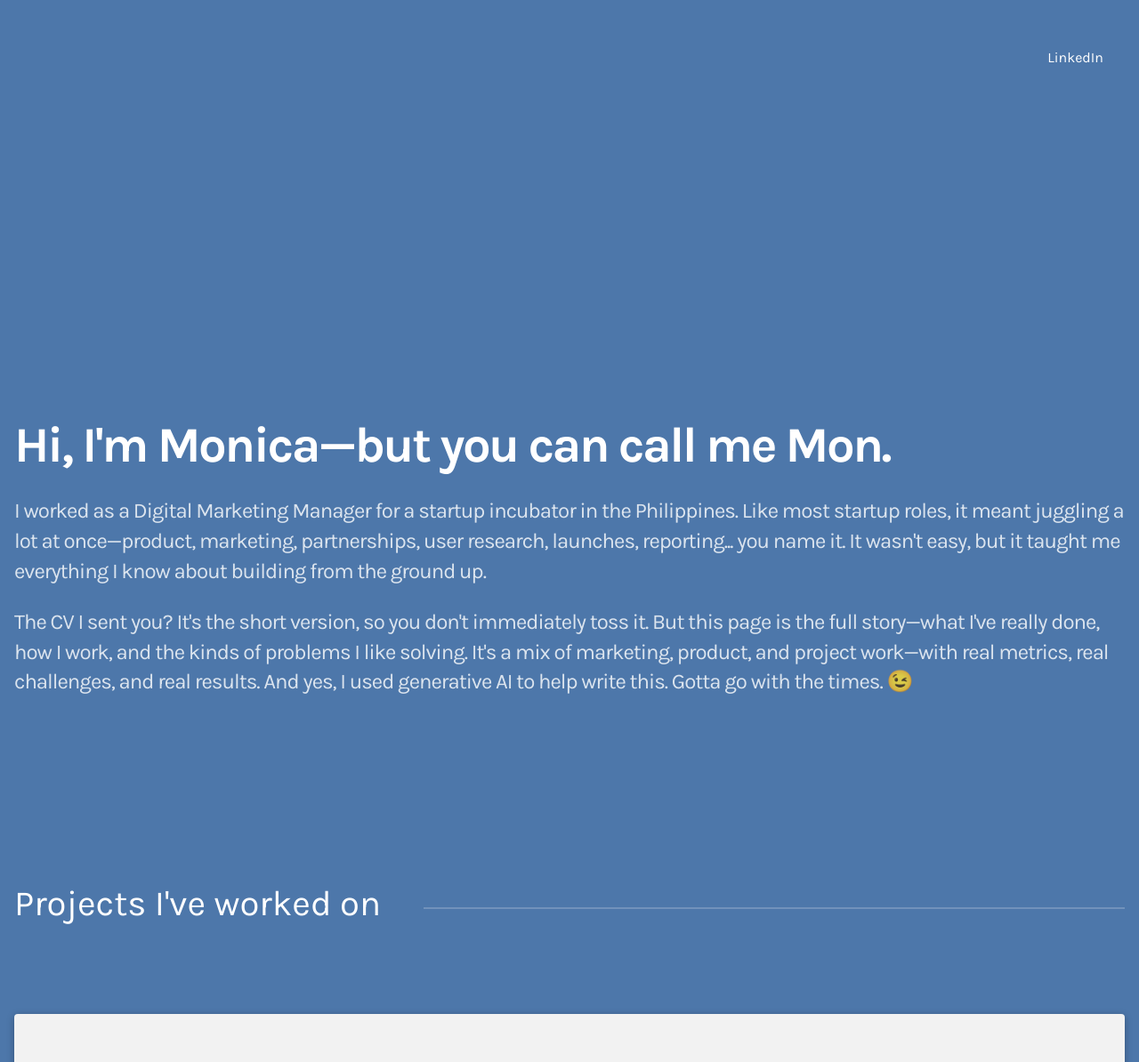
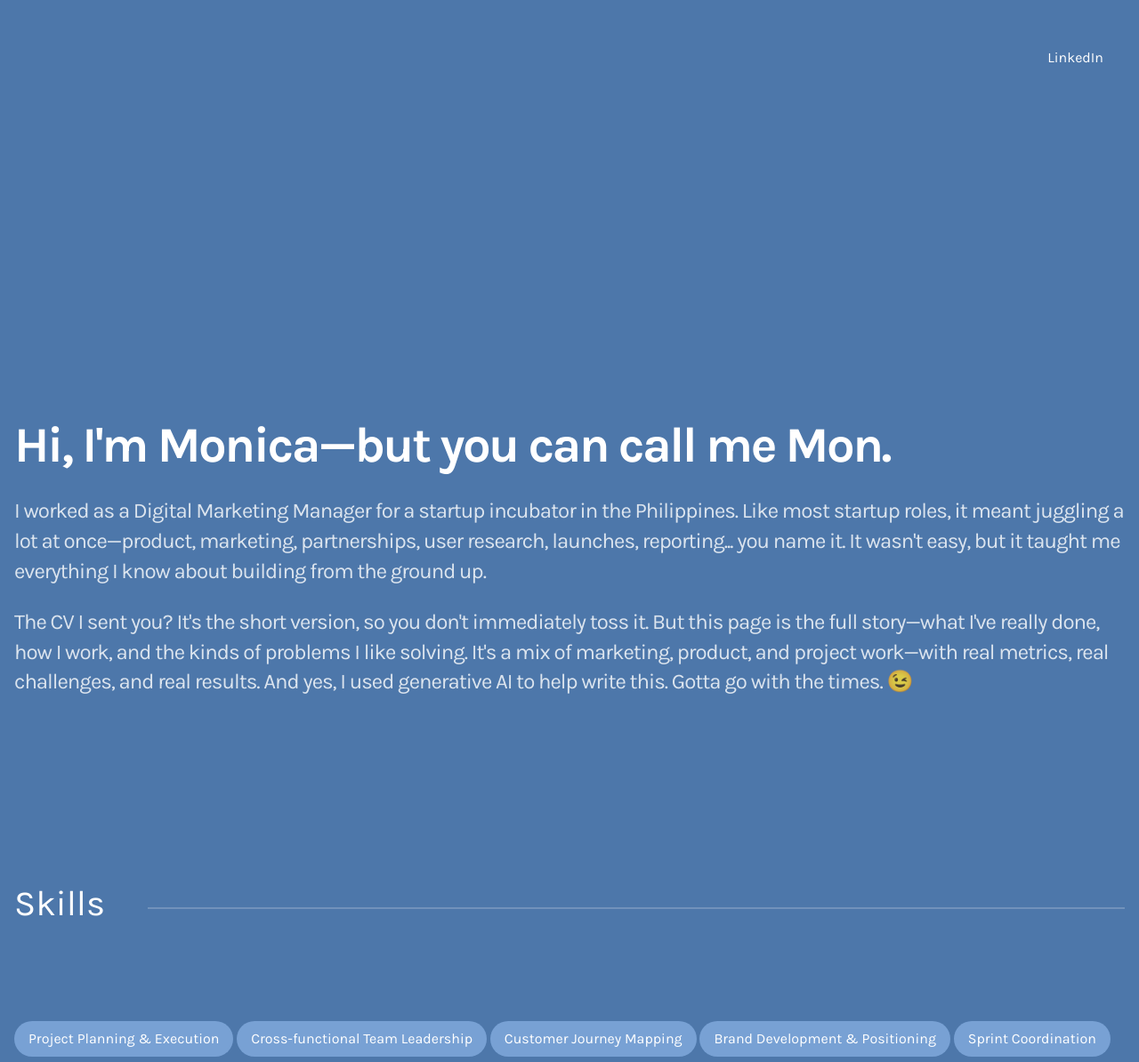
Before and after one commit to mpaulcarr/mpaulcarr.github.io, a Jekyll site: the page built from index.html, in a window 1280 px wide. Shown: the top 1194 px of the page at 89% size. Built offline with Jekyll 4.4.1, drawn with Linux system fonts in a browser that asks for light colours; some of the changed text lies outside the part shown; grey boxes are pictures that could not be loaded.

Commit message:
add skills

```diff
--- /dev/null
+++ b/_data/skills.yml
@@ -0,0 +1,22 @@
+- name: Project Planning & Execution
+- name: Cross-functional Team Leadership
+- name: Customer Journey Mapping
+- name: Brand Development & Positioning
+- name: Sprint Coordination
+- name: Stakeholder Communication
+- name: Requirements Gathering
+- name: Documentation & Reporting
+- name: Business Development Support
+- name: Partnership Negotiation
+- name: Roadmapping & Release Planning
+- name: Market Research & Competitive Analysis
+- name: Customer Feedback Analysis
+- name: Cross-Functional Team Collaboration
+- name: Agile
+- name: MVP Development
+- name: Feature Prioritization & Scoping
+- name: Social Media Marketing
+- name: Analytics
+- name: Mobile Marketing
+- name: SEO
+- name: App Store Optimization
--- a/css/styles.scss
+++ b/css/styles.scss
@@ -125,6 +125,10 @@ p.intro {
   padding-bottom: 20vh;
 }
 
+.portfolio {
+  margin-bottom: 96px;
+}
+
 .project {
   display: flex;
   flex-direction: column;
@@ -212,6 +216,17 @@ p.intro {
     display: flex;
     margin-top: 32px;
   }
+}
+
+span.skill-pill {
+  background: #78a1d4;
+  border-radius: 24px;
+  height: 24px;
+  display: inline-block;
+  padding: 8px 16px;
+  color: #fff;
+  line-height: 24px;
+  margin-top: 8px;
 }
 
 .button {
--- a/index.html
+++ b/index.html
@@ -15,6 +15,18 @@ layout: default
       <h1>Hi, I&apos;m Monica&mdash;but you can call me Mon.</h1>
       <p class="intro">I worked as a Digital Marketing Manager for a startup incubator in the Philippines. Like most startup roles, it meant juggling a lot at once—product, marketing, partnerships, user research, launches, reporting... you name it. It wasn&apos;t easy, but it taught me everything I know about building from the ground up.</p>
       <p class="intro">The CV I sent you? It&apos;s the short version, so you don&apos;t immediately toss it. But this page is the full story—what I&apos;ve really done, how I work, and the kinds of problems I like solving. It&apos;s a mix of marketing, product, and project work—with real metrics, real challenges, and real results. And yes, I used generative AI to help write this. Gotta go with the times. 😉</p>
+    </div>
+  </div>
+  <div class="portfolio">
+    <div class="wrapper">
+      <h3 class="divider">
+        <span>Skills</span>
+      </h3>
+      <div class="skills">
+        {% for skill in site.data.skills %}
+          <span class="skill-pill">{{ skill.name }}</span>
+        {% endfor %}
+      </div>
     </div>
   </div>
   <div class="portfolio">
```
